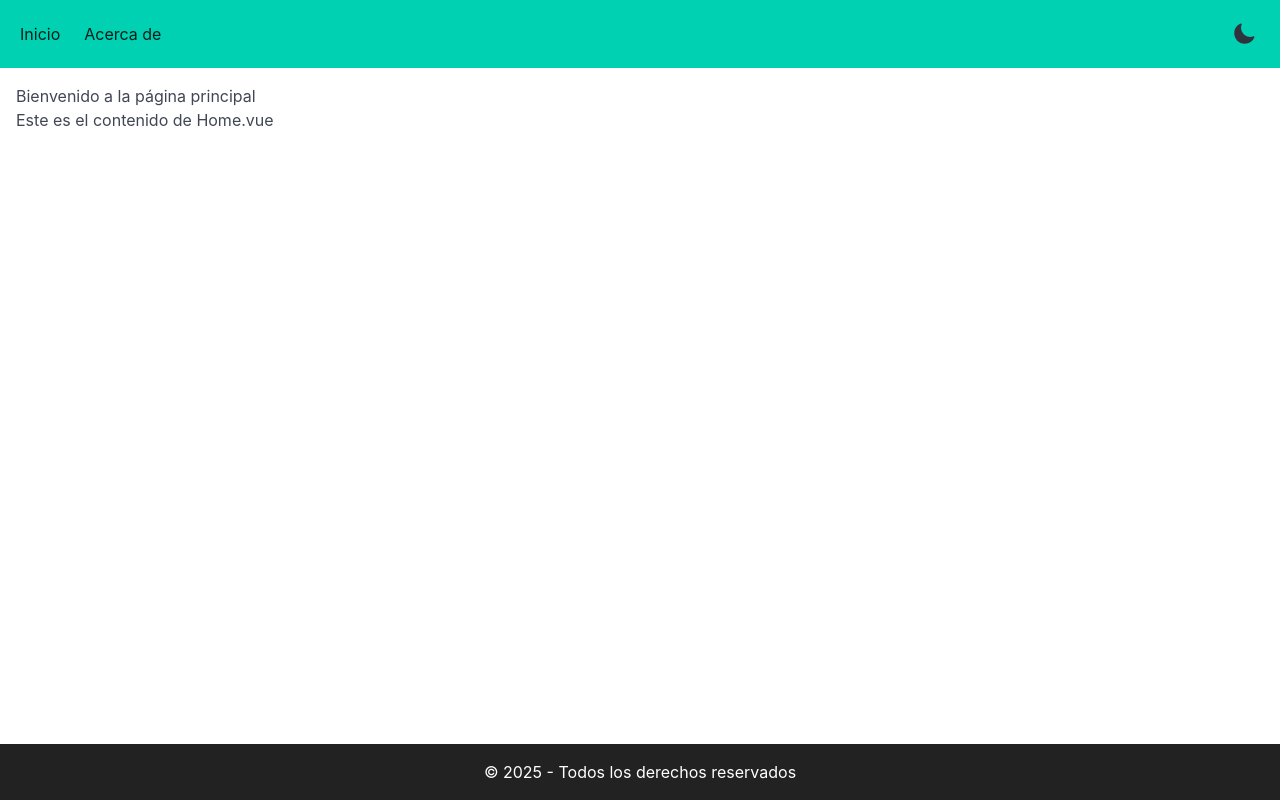
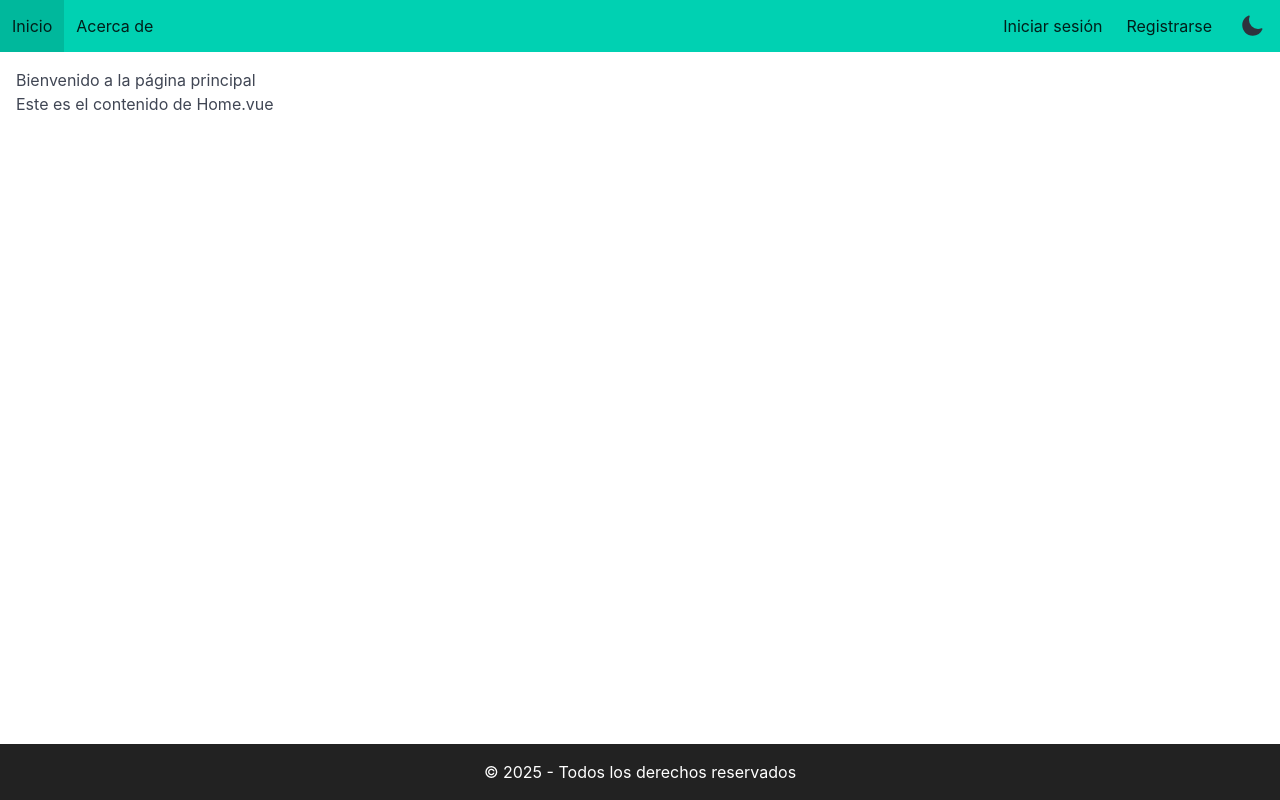
Before and after one commit to AstronautMarkus/VicePenguins-front, a Vue app in the folder VicePenguins/: page / in a window 1280 px wide. Built offline with nearby package versions, Linux system fonts and the light colour scheme.

Commit message:
feat: add login and registration links to Navbar component "only test"

```diff
--- a/VicePenguins/src/components/Navbar.vue
+++ b/VicePenguins/src/components/Navbar.vue
@@ -12,6 +12,8 @@ const { theme, toggleTheme } = useThemeConsumer();
       <RouterLink class="navbar-item" to="/about">Acerca de</RouterLink>
     </div>
     <div class="navbar-end">
+      <RouterLink class="navbar-item" to="/about">Iniciar sesión</RouterLink>
+      <RouterLink class="navbar-item" to="/about">Registrarse</RouterLink>
       <button class="button is-light icon-button" @click="toggleTheme">
         <span v-if="theme === 'light'" class="icon">
           <MoonIcon class="w-6 h-6 text-gray-900" />
@@ -25,9 +27,6 @@ const { theme, toggleTheme } = useThemeConsumer();
 </template>
 
 <style scoped>
-.navbar {
-  padding: 0.5rem;
-}
 
 .button {
   display: flex;
```
